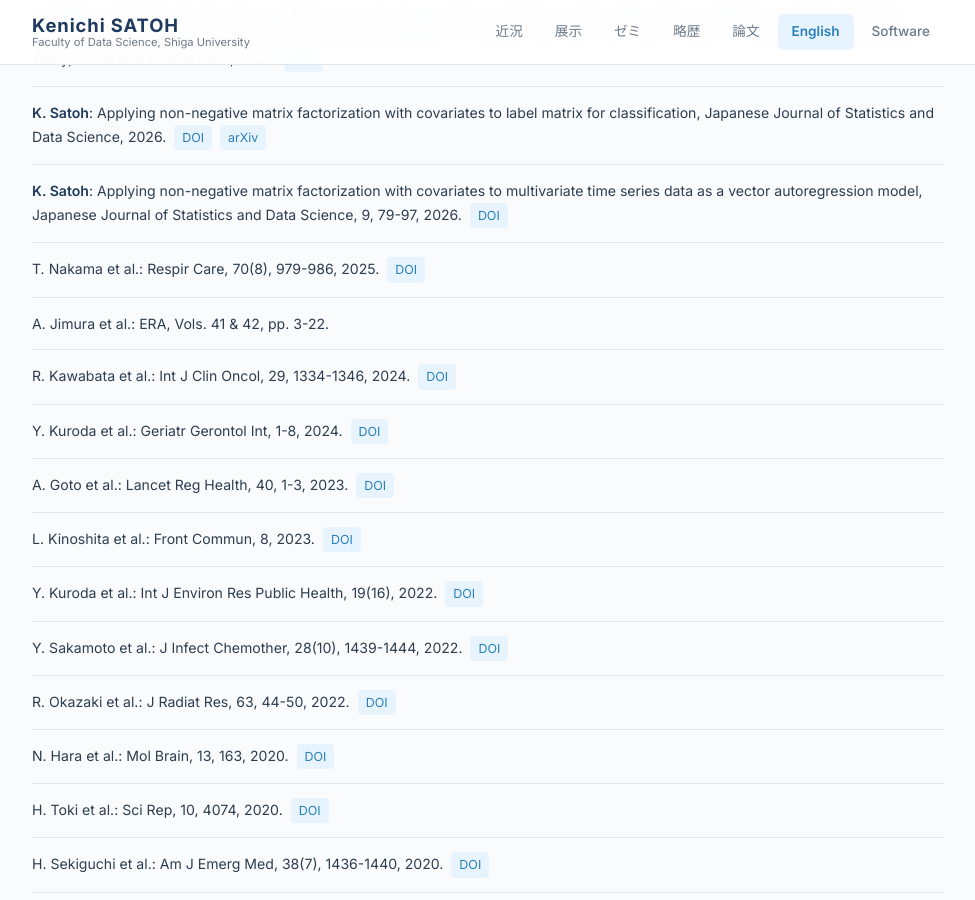
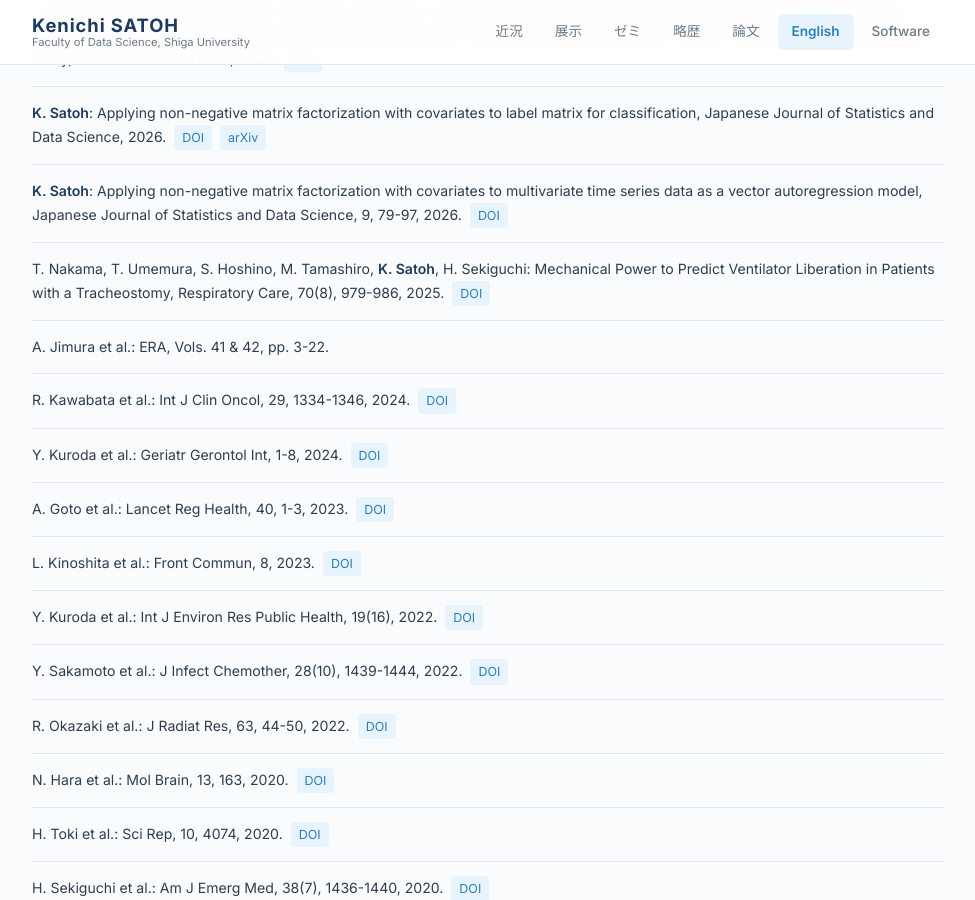
Before and after one commit to ksatohds/ksatohds.github.io, a Jekyll site: the page built from english.md, in a window 1280 px wide and 900 px high, scrolled down 2117 px. Shown: the whole window, without its empty margins (152-1127 px from the left). Built offline with Jekyll 4.4.1, drawn with Linux system fonts in a browser that asks for light colours.

Commit message:
20260825 english: Respiratory Care 論文を完全形に（著者名・タイトル明記）
Publication List で「T. Nakama et al.: Respir Care, 70(8), 979-986, 2025.」
と省略されていた項目を、上位の最近3件と同じ完全形（全著者・完全タイトル・
誌名フルスペル）に統一。K. Satoh を author-highlight で強調。

Co-Authored-By: Claude Fable 5 <noreply@anthropic.com>

```diff
--- a/english.md
+++ b/english.md
@@ -102,7 +102,7 @@ title: English
 
     <li><strong class="author-highlight">K. Satoh</strong>: Applying non-negative matrix factorization with covariates to multivariate time series data as a vector autoregression model, Japanese Journal of Statistics and Data Science, 9, 79-97, 2026. <a class="pub-link" href="https://doi.org/10.1007/s42081-025-00314-0">DOI</a></li>
 
-    <li>T. Nakama et al.: Respir Care, 70(8), 979-986, 2025. <a class="pub-link" href="https://doi.org/10.1089/respcare.12237">DOI</a></li>
+    <li>T. Nakama, T. Umemura, S. Hoshino, M. Tamashiro, <strong class="author-highlight">K. Satoh</strong>, H. Sekiguchi: Mechanical Power to Predict Ventilator Liberation in Patients with a Tracheostomy, Respiratory Care, 70(8), 979-986, 2025. <a class="pub-link" href="https://doi.org/10.1089/respcare.12237">DOI</a></li>
 
     <li>A. Jimura et al.: ERA, Vols. 41 &amp; 42, pp. 3-22.</li>
 
```
